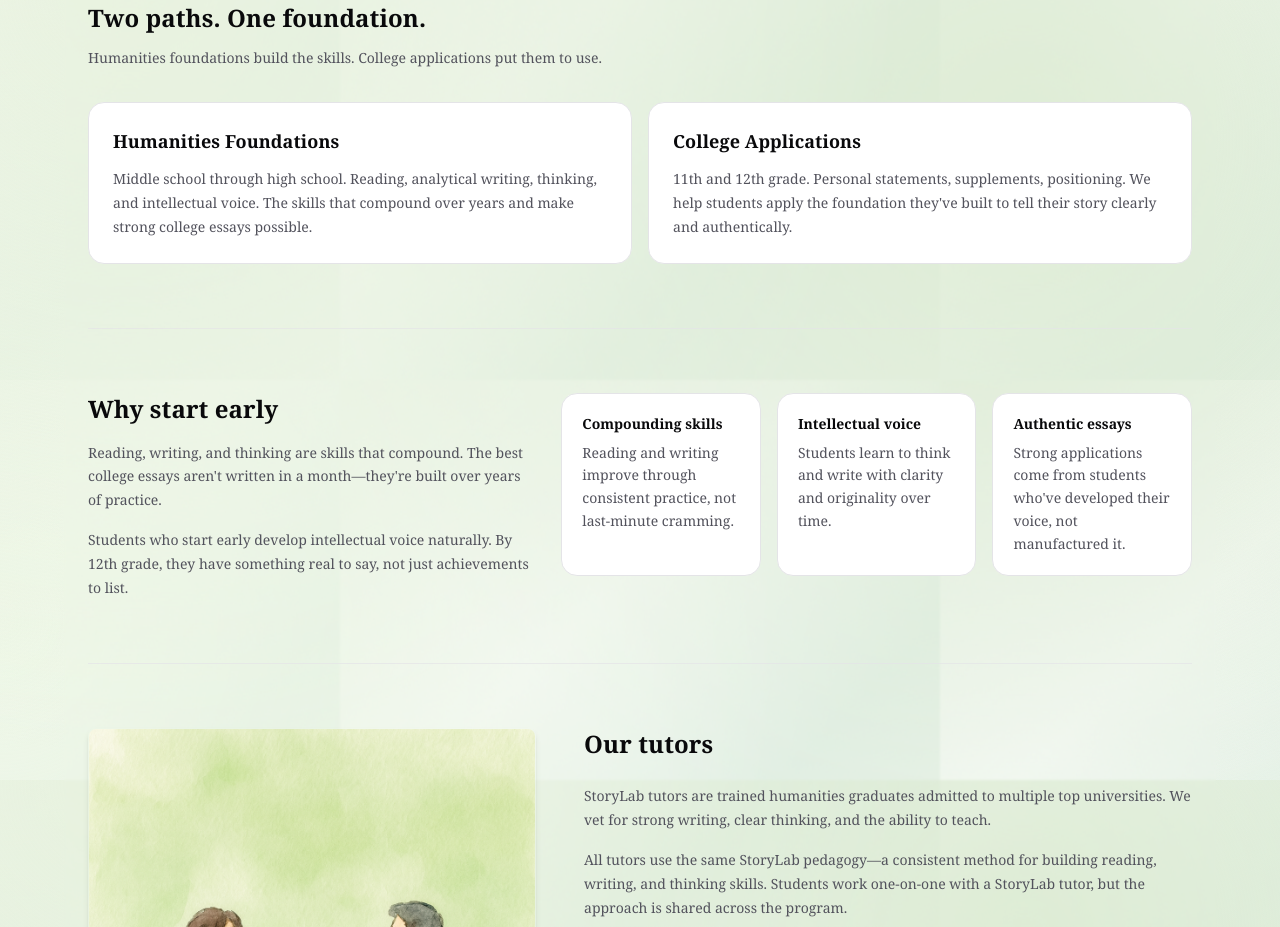
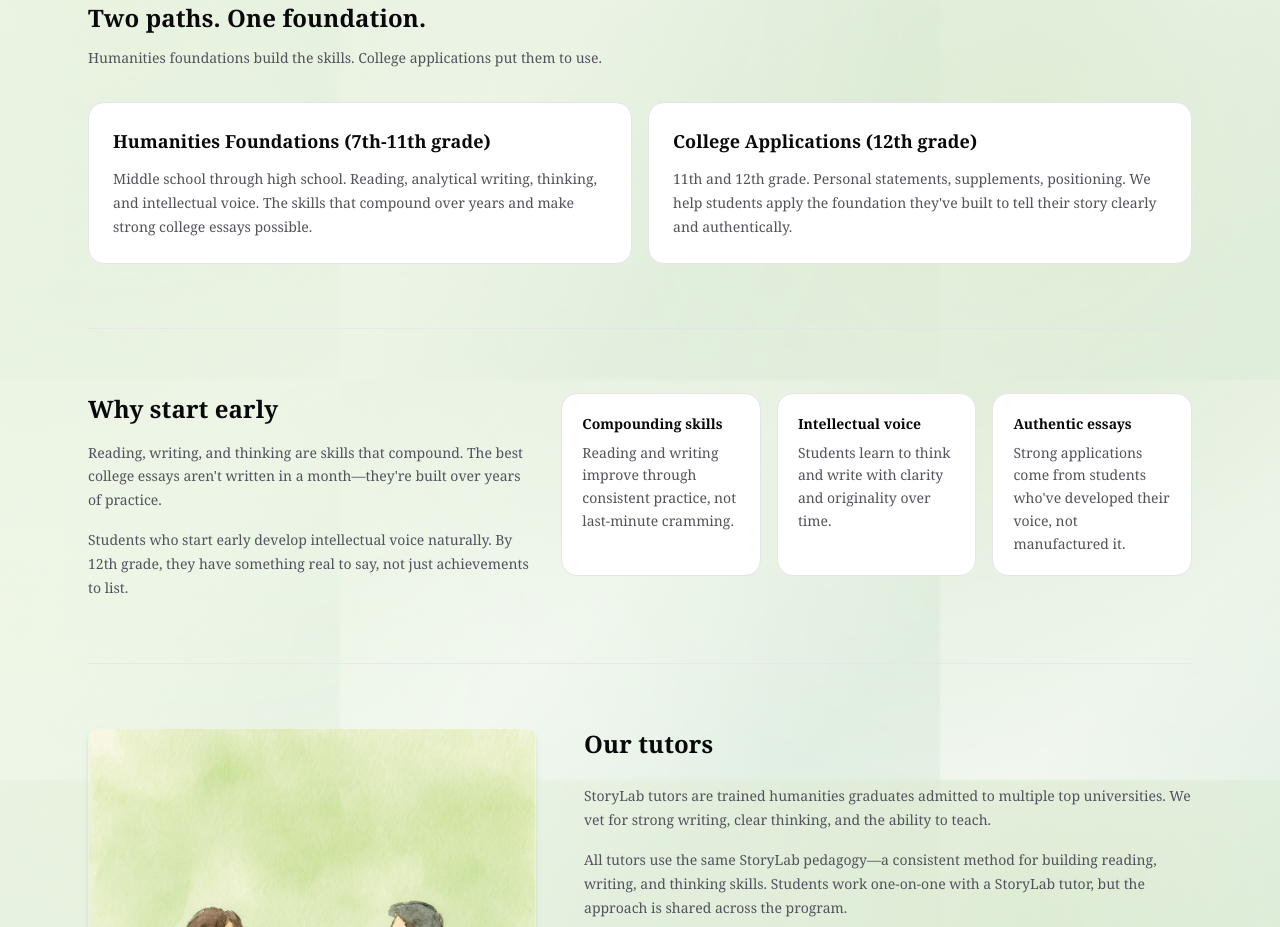
Before and after one commit to bananaduck1/storylab, a Next.js app: page / in a window 1280 px wide. Shown: the part 820-1747 px from the top of the page. Built offline with nearby package versions, Linux system fonts and the light colour scheme.

Commit message:
small tweaks

```diff
--- a/app/page.tsx
+++ b/app/page.tsx
@@ -62,7 +62,7 @@
           <div className="mt-8 grid gap-4 md:grid-cols-2">
             <div className="rounded-2xl border border-zinc-200 bg-white p-6">
               <h3 className="text-lg font-semibold tracking-tight text-zinc-950">
-                Humanities Foundations
+                Humanities Foundations (7th-11th grade)
               </h3>
               <p className="mt-3 text-sm leading-relaxed text-zinc-600">
                 Middle school through high school. Reading, analytical writing, thinking, and
@@ -72,7 +72,7 @@
             </div>
             <div className="rounded-2xl border border-zinc-200 bg-white p-6">
               <h3 className="text-lg font-semibold tracking-tight text-zinc-950">
-                College Applications
+                College Applications (12th grade)
               </h3>
               <p className="mt-3 text-sm leading-relaxed text-zinc-600">
                 11th and 12th grade. Personal statements, supplements, positioning. We help students
--- a/app/services/page.tsx
+++ b/app/services/page.tsx
@@ -26,7 +26,7 @@
         <section className="mt-12 space-y-10">
           <div className="space-y-4">
             <p className="text-xs font-semibold uppercase tracking-[0.22em] text-zinc-600">
-              Humanities Foundations
+              Humanities Foundations (7th-11th grade)
             </p>
             <div className="grid gap-4 md:grid-cols-2">
               {[
@@ -57,7 +57,7 @@
 
           <div className="space-y-4">
             <p className="text-xs font-semibold uppercase tracking-[0.22em] text-zinc-600">
-              College Applications
+              College Applications (12th grade)
             </p>
             <div className="grid gap-4 md:grid-cols-2">
               {[
--- a/app/team/page.tsx
+++ b/app/team/page.tsx
@@ -95,7 +95,7 @@
         </section>
 
         <section className="mt-14 border-t border-zinc-200/70 pt-12">
-          <h2 className="text-2xl font-semibold tracking-tight text-zinc-950">Founding</h2>
+          <h2 className="text-2xl font-semibold tracking-tight text-zinc-950">Founder</h2>
           <p className="mt-3 max-w-2xl text-sm leading-relaxed text-zinc-600">
             StoryLab was founded to help students build the reading, writing, and thinking skills
             elite universities still select for. The method has been refined and taught by a team
```
